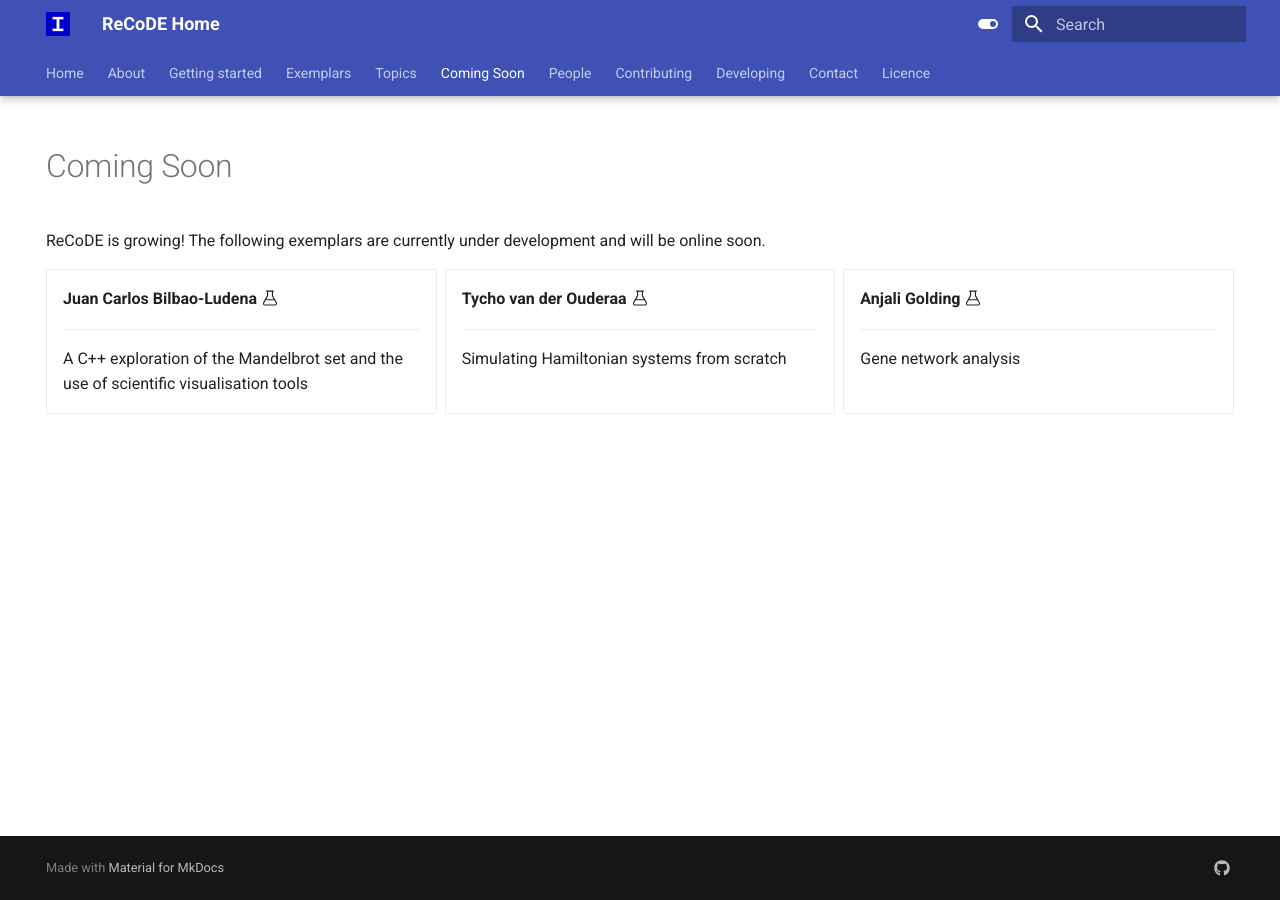
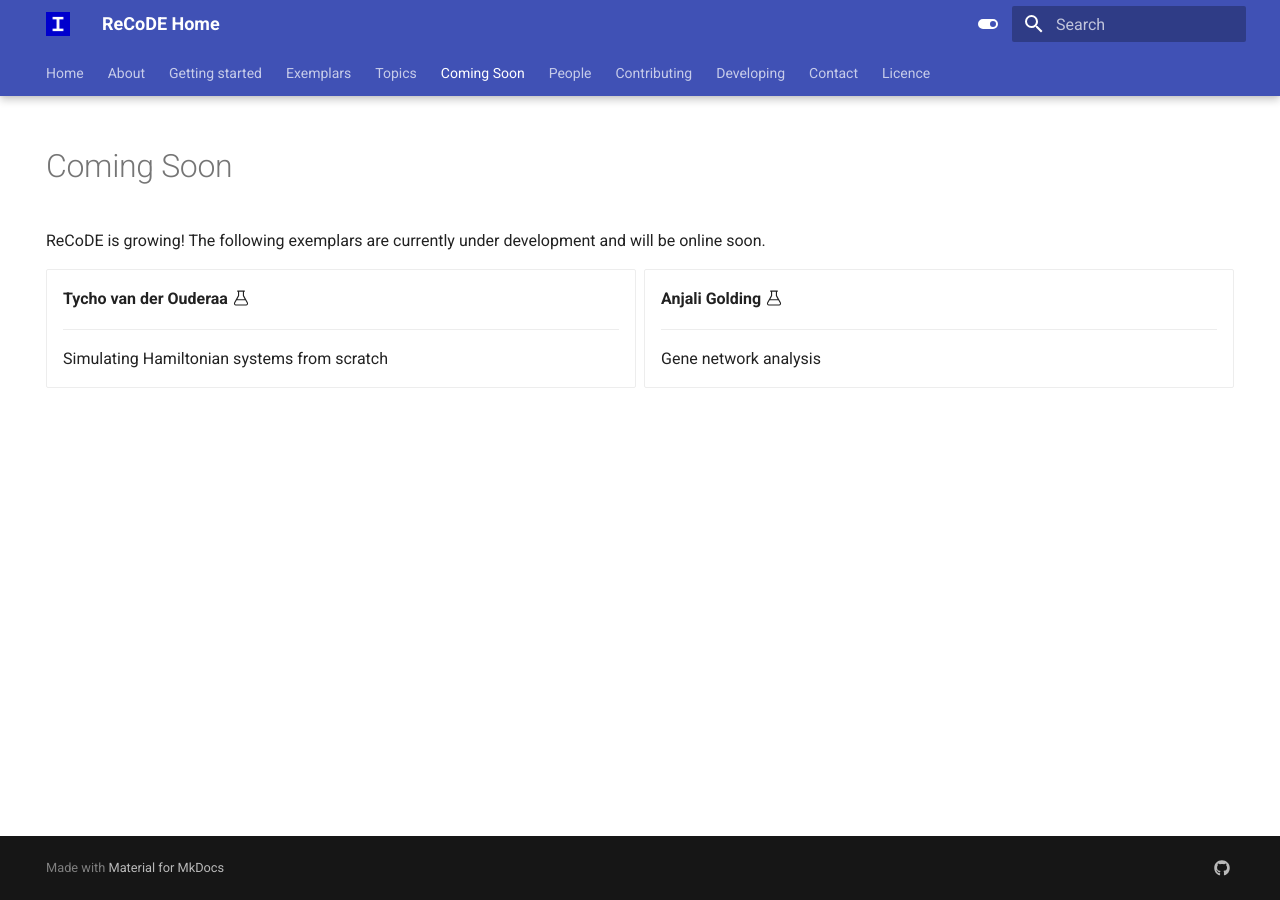
Before and after one commit to ImperialCollegeLondon/ReCoDE-home, an MkDocs documentation site: the page built from docs/coming-soon.md, in a window 1280 px wide. Built offline with MkDocs 1.6.1 and Material for MkDocs 9.7.7, drawn with Linux system fonts in a browser that asks for light colours.

Commit message:
feat: rm juan coming-soon

```diff
--- a/docs/coming-soon.md
+++ b/docs/coming-soon.md
@@ -11,11 +11,6 @@ ReCoDE is growing! The following exemplars are currently under development and w
 
 <div class="grid cards" markdown>
 
--  __Juan Carlos Bilbao-Ludena__ :octicons-beaker-24:
-
-    ---
-    A C++ exploration of the Mandelbrot set and the use of scientific visualisation tools
-
 -  __Tycho van der Ouderaa__ :octicons-beaker-24:
 
     ---
```
